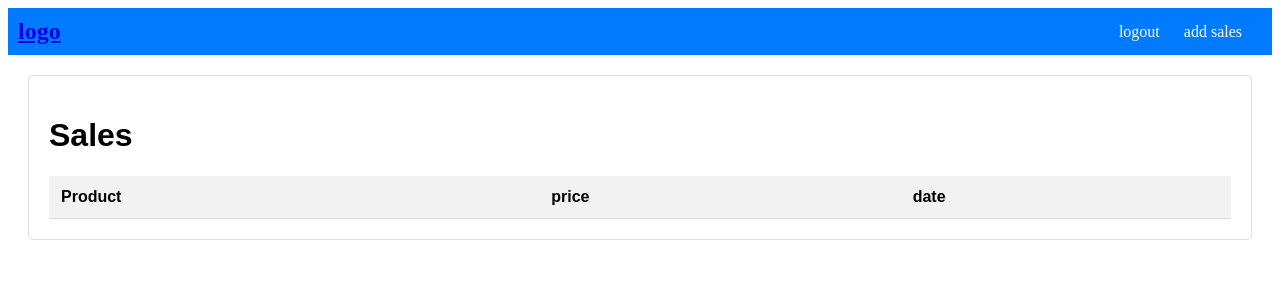
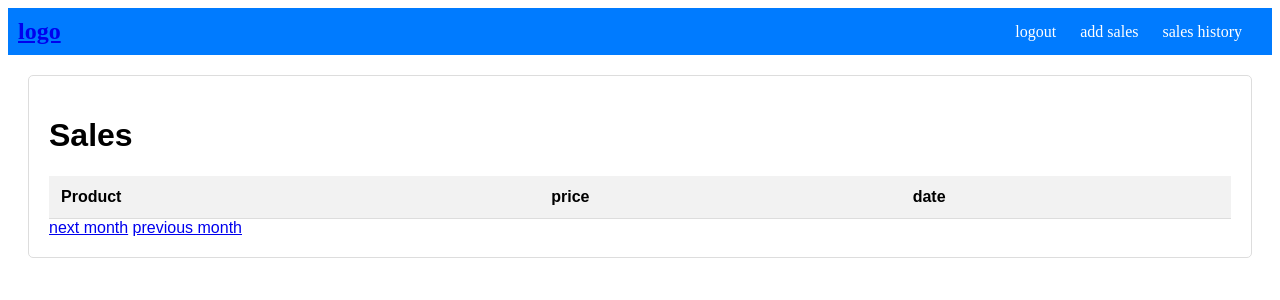
Before and after one commit to eyals208/Sales-Tracker, a Flask app: template sales_tracker/templates/sales_view.html in a window 1280 px wide. Shown: the top 300 px of the page. Run offline with Flask 3, Linux system fonts and the light colour scheme; the template is opened without the code that fills it, so the values that code supplies are empty; the visitor is signed in with stand-in values (Sample User, id 1).

Commit message:
link and finish implementation of sales_view page

```diff
--- a/sales_tracker/templates/macros/nav.html
+++ b/sales_tracker/templates/macros/nav.html
@@ -19,7 +19,9 @@
                 <a href="{{ url_for('pages.sales') }}" class="nav__link {{'nav__link--active' if request.path == url_for('pages.sales')}}">
                     <span class="nav__item">add sales</span>
                 </a>
-
+                <a href="{{ url_for('pages.sales_view') }}" class="nav__link {{'nav__link--active' if request.path == url_for('pages.sales_view')}}">
+                    <span class="nav__item">sales history</span>
+                </a>
 
             {% endif %}
         </nav>
--- a/sales_tracker/templates/sales_view.html
+++ b/sales_tracker/templates/sales_view.html
@@ -19,4 +19,19 @@
         {% endfor %}
     </table>
 
+
+    <div>
+    {% if date['month'] == 12 %}
+            <a class="button__next" href = "{{url_for('pages.sales_view')}}?year={{date['year'] +1}}&month=1">next month</a>
+    {% else %}
+            <a class="button__next" href = "{{url_for('pages.sales_view')}}?year={{date['year']}}&month={{date['month'] + 1}}">next month</a>
+    {% endif %}
+
+    {% if date['month'] == 1 %}
+            <a class="button__next" href = "{{url_for('pages.sales_view')}}?year={{date['year'] -1}}&month=12">previous month</a>
+    {% else %}
+            <a class="button__next" href = "{{url_for('pages.sales_view')}}?year={{date['year']}}&month={{date['month'] - 1}}">previous month</a>
+    {% endif %}
+
+    </div>
 {% endblock %}
```
Also changed, not shown: sales_tracker/routes.py (+15 -5 lines).
